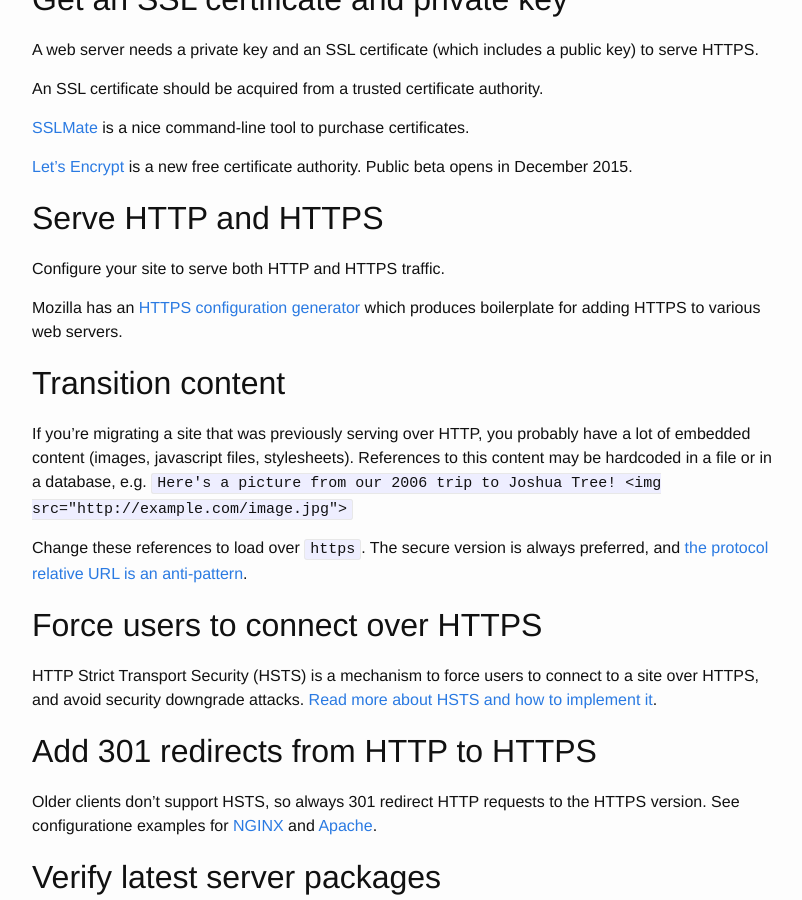
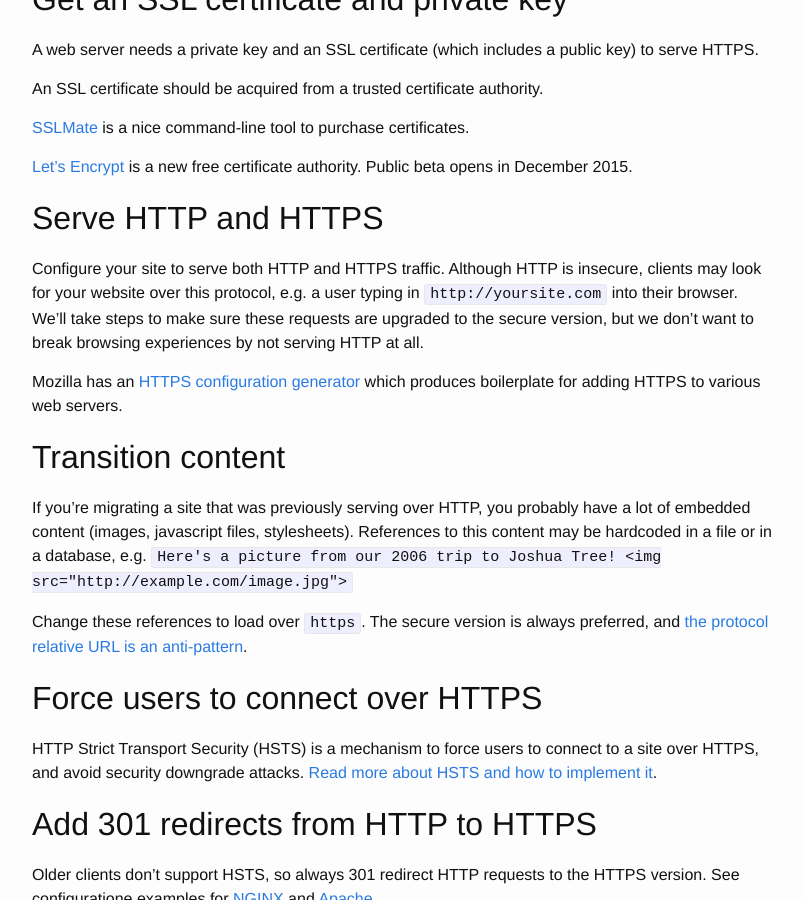
Before and after one commit to ericandrewlewis/say-yes-to-https, a Jekyll site: the page built from setup-https.md, in a window 1280 px wide and 900 px high, scrolled down 426 px. Shown: the whole window, without its empty margins (238-1040 px from the left). Built offline with Jekyll 4.4.1, drawn with Linux system fonts in a browser that asks for light colours.

Commit message:
Expand on why to serve HTTP

```diff
--- a/setup-https.md
+++ b/setup-https.md
@@ -23,7 +23,7 @@ An SSL certificate should be acquired from a trusted certificate authority.
 
 ## Serve HTTP and HTTPS
 
-Configure your site to serve both HTTP and HTTPS traffic.
+Configure your site to serve both HTTP and HTTPS traffic. Although HTTP is insecure, clients may look for your website over this protocol, e.g. a user typing in `http://yoursite.com` into their browser. We'll take steps to make sure these requests are upgraded to the secure version, but we don't want to break browsing experiences by not serving HTTP at all.
 
 Mozilla has an [HTTPS configuration generator](https://mozilla.github.io/server-side-tls/ssl-config-generator/) which produces boilerplate for adding HTTPS to various web servers.
 
```
